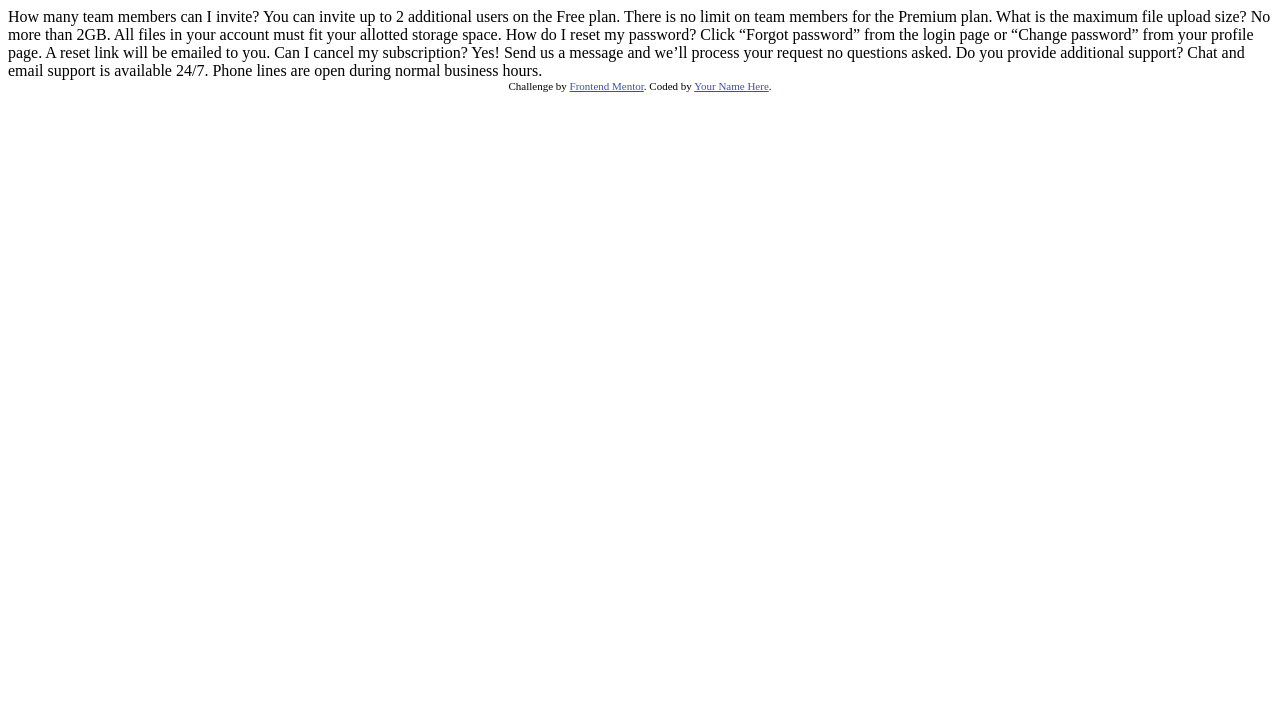
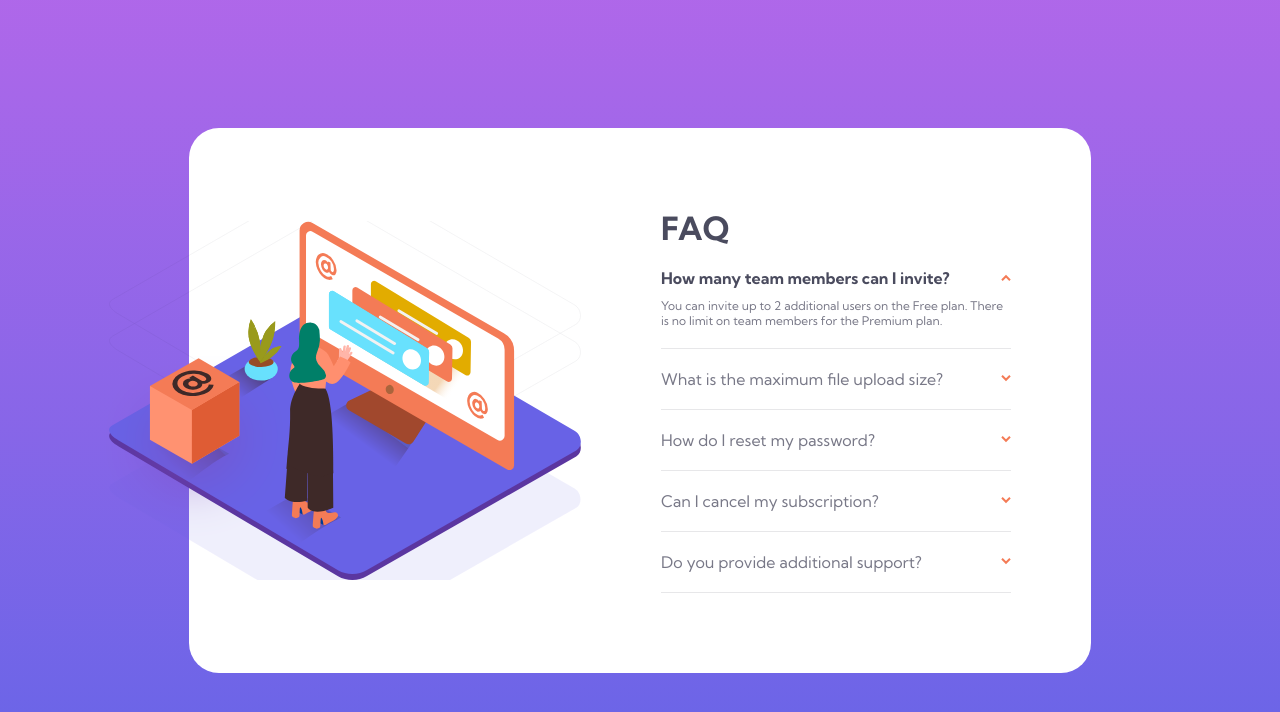
Before and after one commit to phosantos/faq-accordion-card-frontendmentor, a plain HTML site: page index.html in a window 1280 px wide. Drawn offline with Linux system fonts and the light colour scheme.

Commit message:
script and style added

```diff
--- a/index.html
+++ b/index.html
@@ -1,40 +1,58 @@
 <!DOCTYPE html>
 <html lang="en">
+
 <head>
   <meta charset="UTF-8">
   <meta name="viewport" content="width=device-width, initial-scale=1.0"> <!-- displays site properly based on user's device -->
 
   <link rel="icon" type="image/png" sizes="32x32" href="./images/favicon-32x32.png">
+  <link rel="stylesheet" href="./style.css">
+  <link rel="preconnect" href="https://fonts.googleapis.com">
+  <link rel="preconnect" href="https://fonts.gstatic.com" crossorigin>
+  <link href="https://fonts.googleapis.com/css2?family=Kumbh+Sans:wght@400;700&display=swap" rel="stylesheet">
 
   <title>Frontend Mentor | FAQ Accordion Card</title>
 
-  <!-- Feel free to remove these styles or customise in your own stylesheet 👍 -->
-  <style>
-    .attribution { font-size: 11px; text-align: center; }
-    .attribution a { color: hsl(228, 45%, 44%); }
-  </style>
 </head>
+
 <body>
-  How many team members can I invite?
-  You can invite up to 2 additional users on the Free plan. There is no limit on
-  team members for the Premium plan.
 
-  What is the maximum file upload size?
-  No more than 2GB. All files in your account must fit your allotted storage space.
+  <main class="content">
+    <div class="imgs">
+      <img src="./images/illustration-box-desktop.svg" alt="box">
+      <img src="./images/illustration-woman-online-desktop.svg" alt="Illustration Woman Online">
+    </div>
 
-  How do I reset my password?
-  Click “Forgot password” from the login page or “Change password” from your profile page.
-  A reset link will be emailed to you.
+    <div class="faq">
+      <h1>FAQ</h1>
+      <dl>
+        <div class="question">
+          <dt class="active">How many team members can I invite?</dt>
+          <dd class="active">You can invite up to 2 additional users on the Free plan. There is no limit on
+            team members for the Premium plan.</dd>
+        </div>
+        <div class="question">
+          <dt>What is the maximum file upload size?</dt>
+          <dd>No more than 2GB. All files in your account must fit your allotted storage space.</dd>
+        </div>
+        <div class="question">
+          <dt>How do I reset my password?</dt>
+          <dd>Click “Forgot password” from the login page or “Change password” from your profile page.A reset link will be emailed to you.</dd>
+        </div>
+        <div class="question">
+          <dt>Can I cancel my subscription?</dt>
+          <dd>Yes! Send us a message and we’ll process your request no questions asked.</dd>
+        </div>
+        <div class="question">
+          <dt>Do you provide additional support?</dt>
+          <dd>Chat and email support is available 24/7. Phone lines are open during normal business hours.</dd>
+        </div>
+      </dl>
+    </div>
+  </main>
 
-  Can I cancel my subscription?
-  Yes! Send us a message and we’ll process your request no questions asked.
+  <script src="./script.js"></script>
 
-  Do you provide additional support?
-  Chat and email support is available 24/7. Phone lines are open during normal business hours.
+</body>
 
-  <div class="attribution">
-    Challenge by <a href="https://www.frontendmentor.io?ref=challenge" target="_blank">Frontend Mentor</a>.
-    Coded by <a href="#">Your Name Here</a>.
-  </div>
-</body>
 </html>
--- /dev/null
+++ b/script.js
@@ -0,0 +1,21 @@
+function initAccordeon() {
+  const questions = document.querySelectorAll(".faq dt");
+
+  function showAnswer() {
+    questions.forEach((item) => {
+      if (item.classList.contains("active")) {
+        item.classList.remove("active");
+        item.nextElementSibling.classList.remove("active");
+      }
+    });
+
+    this.classList.add("active");
+    this.nextElementSibling.classList.add("active");
+  }
+
+  questions.forEach((item) => {
+    item.addEventListener("click", showAnswer);
+  });
+}
+
+initAccordeon();
--- /dev/null
+++ b/style.css
@@ -0,0 +1,129 @@
+* {
+  margin: 0px;
+  padding: 0px;
+  /* box-sizing: border-box; */
+}
+
+img {
+  display: block;
+}
+
+body {
+  background-image: linear-gradient(hsl(273, 75%, 66%), hsl(240, 73%, 65%));
+  height: 100vh;
+  width: 100vw;
+  display: flex;
+  align-items: center;
+  justify-content: center;
+  font-size: 12px;
+  font-family: "Kumbh Sans";
+  color: hsl(240, 6%, 50%);
+}
+
+.content {
+  background-color: #fff;
+  display: grid;
+  grid-template-columns: max-content 1fr;
+  /* max-width: 920px; */
+  border-radius: 30px;
+}
+
+.imgs {
+  align-self: center;
+  position: relative;
+  left: -80px;
+  background-image: url("./images/bg-pattern-desktop.svg");
+  background-position: center;
+  background-repeat: no-repeat;
+  background-size: cover;
+}
+
+.imgs img:first-child {
+  position: absolute;
+  top: 135px;
+  left: -10px;
+}
+
+.faq {
+  height: 385px;
+  align-self: start;
+  padding: 0px 60px;
+  padding: 80px 80px 80px 0px;
+}
+
+.faq dl {
+  display: flex;
+  flex-direction: column;
+  gap: 20px;
+}
+
+.question {
+  width: 350px;
+}
+
+.question::after {
+  content: "";
+  display: block;
+  height: 1px;
+  width: 100%;
+  background-color: hsl(240, 5%, 91%);
+  margin-top: 20px;
+}
+
+dd {
+  display: none;
+  /* margin-bottom: 10px; */
+}
+
+dd.active {
+  display: block;
+  animation: show 0.2s forwards;
+}
+
+@keyframes show {
+  from {
+    transform: translate3d(0, -20px, 0);
+    opacity: 0;
+  }
+  to {
+    transform: translate3d(0, 0, 0);
+    opacity: 1;
+  }
+}
+
+h1 {
+  font-size: 32px;
+  color: hsl(237, 12%, 33%);
+  margin-bottom: 20px;
+}
+
+dt {
+  font-size: 16px;
+  margin-bottom: 10px;
+  display: flex;
+  justify-content: space-between;
+  align-items: center;
+  cursor: pointer;
+}
+
+dt::after {
+  content: "";
+  display: block;
+  background-image: url("./images/icon-arrow-down.svg");
+  width: 10px;
+  height: 7px;
+  transition: 0.3s;
+}
+
+dt.active {
+  font-weight: 700;
+  color: hsl(237, 12%, 33%);
+}
+
+dt:hover::after {
+  transform: rotate(180deg);
+}
+
+dt.active::after {
+  transform: rotate(180deg);
+}
```
